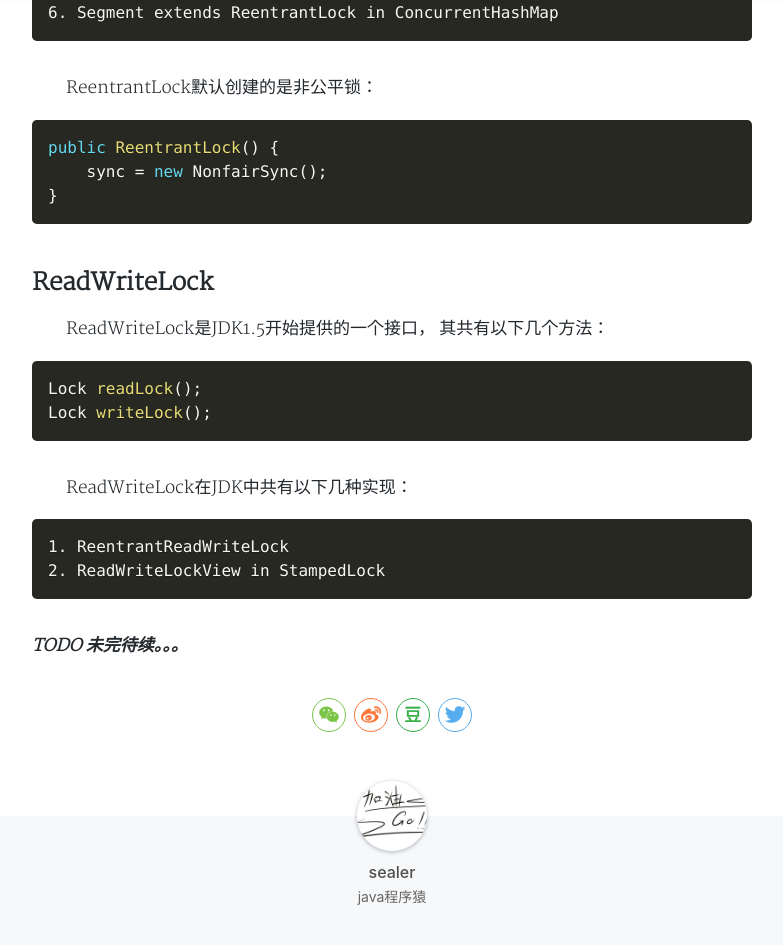
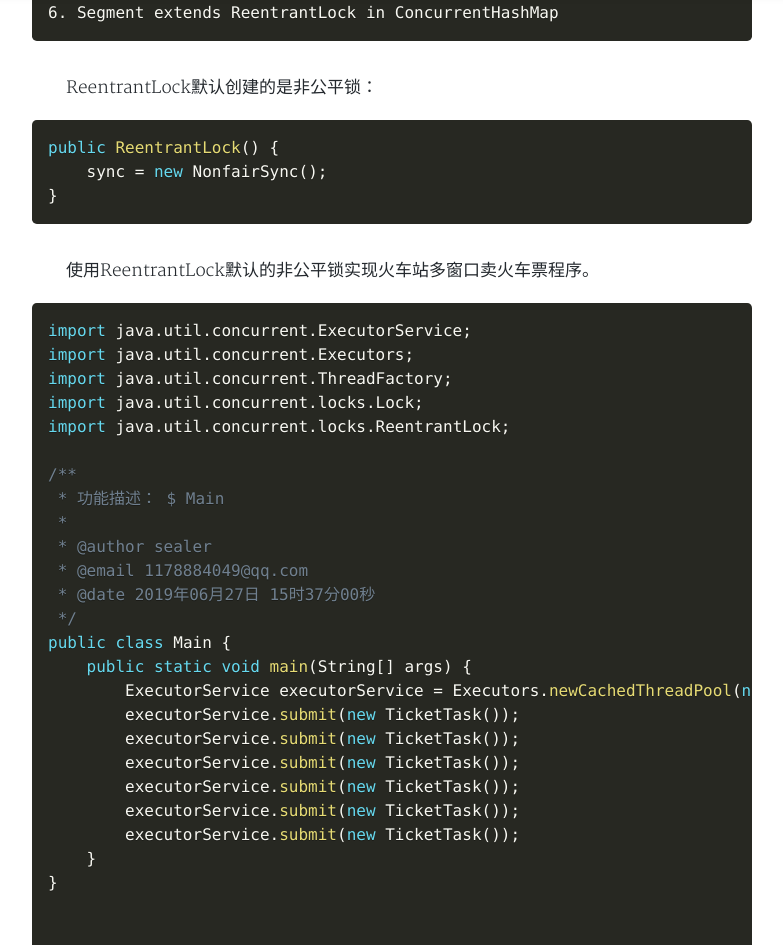
Before and after one commit to yeslsl/never-ever-ver-er-r.github.io, a Jekyll site: the page built from _posts/2019-06-26-JDK中的各种锁.md, in a window 1280 px wide and 1400 px high, scrolled down 1609 px. Shown: the top 945 px of the window, without its empty margins (248-1031 px from the left). Built offline with Jekyll 4.4.1, drawn with Linux system fonts in a browser that asks for light colours; nearby versions of some CDN libraries; a style sheet for code colours, icons or effects is not loaded; some of the changed text lies outside the part shown.

Commit message:
Executors.newCacheThreadExecutor实现多窗口卖票程序

````diff
--- a/_posts/2019-06-26-JDK中的各种锁.md
+++ b/_posts/2019-06-26-JDK中的各种锁.md
@@ -57,6 +57,79 @@
     sync = new NonfairSync();
 }
 ```
+
+　　使用ReentrantLock默认的非公平锁实现火车站多窗口卖火车票程序。
+```java
+import java.util.concurrent.ExecutorService;
+import java.util.concurrent.Executors;
+import java.util.concurrent.ThreadFactory;
+import java.util.concurrent.locks.Lock;
+import java.util.concurrent.locks.ReentrantLock;
+
+/**
+ * 功能描述： $ Main
+ *
+ * @author sealer
+ * @email 1178884049@qq.com
+ * @date 2019年06月27日 15时37分00秒
+ */
+public class Main {
+    public static void main(String[] args) {
+        ExecutorService executorService = Executors.newCachedThreadPool(new MyThreadFactory("sell_tickets"));
+        executorService.submit(new TicketTask());
+        executorService.submit(new TicketTask());
+        executorService.submit(new TicketTask());
+        executorService.submit(new TicketTask());
+        executorService.submit(new TicketTask());
+        executorService.submit(new TicketTask());
+    }
+}
+
+
+class MyThreadFactory implements ThreadFactory {
+    private int count = 1;
+    private final String prefix;
+
+    public MyThreadFactory(String groupFeature) {
+        prefix = "From MyThreadFactory: " + groupFeature + "_";
+    }
+
+    @Override
+    public Thread newThread(Runnable r) {
+        Thread thread = new Thread(r, prefix + (count++));
+        return thread;
+    }
+}
+
+class TicketTask implements Runnable {
+    private static final int TICKET_COUNT = 1000;
+    private static volatile int count = 0;
+    private static final Lock LOCK = new ReentrantLock();
+
+    @Override
+    public void run() {
+        while (true) {
+            LOCK.lock();
+
+            try {
+                if (count < TICKET_COUNT) {
+                    System.out.println(Thread.currentThread().getName() + " : 卖出第" + (++count) + "张票");
+                } else {
+                    break;
+                }
+            } finally {
+                LOCK.unlock();
+            }
+
+            try {
+                Thread.sleep(10L);
+            } catch (InterruptedException e) {
+                e.printStackTrace();
+            }
+        }
+    }
+}
+```
 ## ReadWriteLock
 　　ReadWriteLock是JDK1.5开始提供的一个接口， 其共有以下几个方法：
 ```java
````
